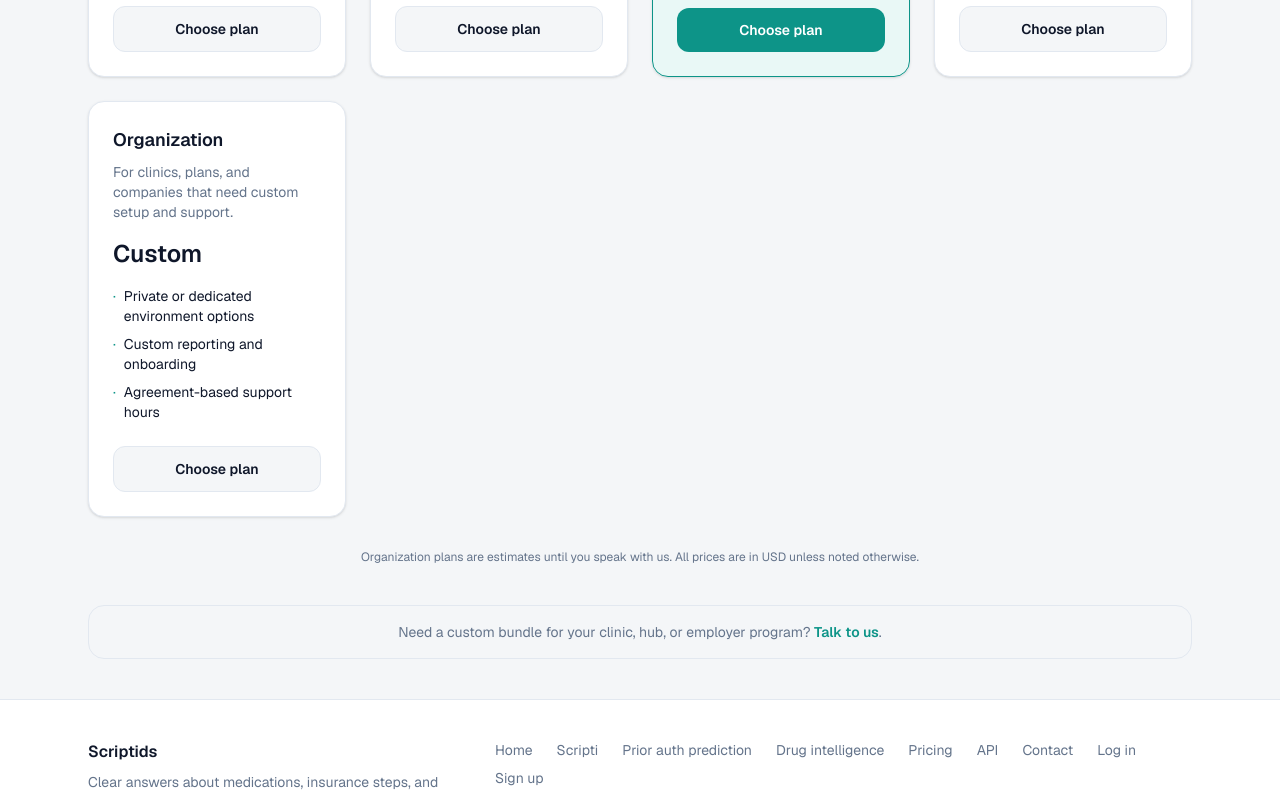
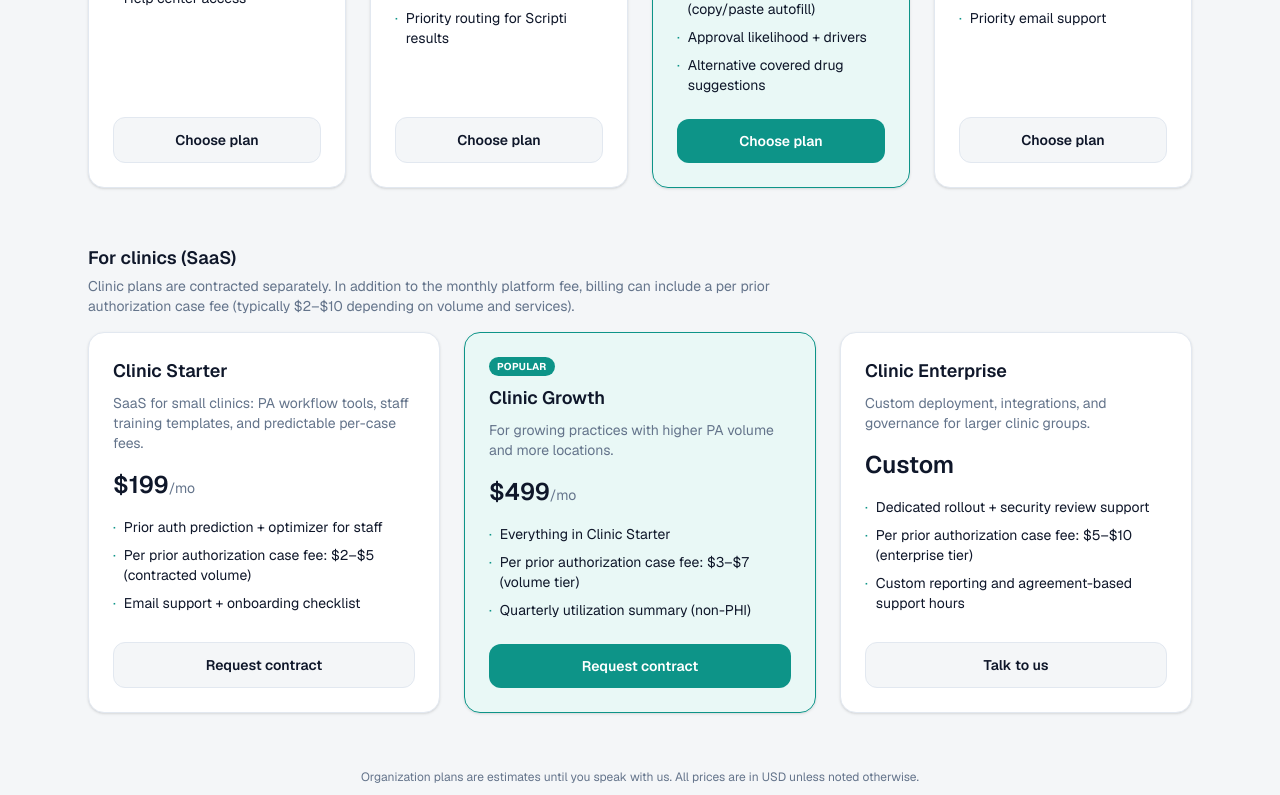
Before and after one commit to averagegio/scriptids, a Next.js app: page /pricing in a window 1280 px wide. Shown: the part 620-1415 px from the top of the page. Built offline with nearby package versions, Linux system fonts and the light colour scheme.

Commit message:
Split consumer vs clinic SaaS pricing
Expose consumerPlans and organizationPlans from /api/pricing, render two sections on /pricing, and add clinic tiers with per-PA case fee ranges.

Made-with: Cursor

```diff
--- a/app/api/pricing/route.ts
+++ b/app/api/pricing/route.ts
@@ -1,11 +1,13 @@
 import { withApiLinks } from "@/lib/api-meta";
-import { PRICING_PLANS } from "@/lib/pricing-data";
+import { CONSUMER_PLANS, ORGANIZATION_PLANS, PRICING_PLANS } from "@/lib/pricing-data";
 
 export async function GET() {
   return Response.json(
     withApiLinks({
       currency: "USD",
       billing: "monthly where applicable; enterprise custom",
+      consumerPlans: CONSUMER_PLANS,
+      organizationPlans: ORGANIZATION_PLANS,
       plans: PRICING_PLANS,
     }),
   );
--- a/app/pricing/PricingClient.tsx
+++ b/app/pricing/PricingClient.tsx
@@ -2,57 +2,34 @@
 
 import { useRouter } from "next/navigation";
 import { useEffect, useState } from "react";
-import type { PricingPlan } from "@/lib/pricing-data";
+import { ORGANIZATION_PLANS, type PricingPlan } from "@/lib/pricing-data";
 
 type Payload = {
   currency?: string;
   billing?: string;
+  consumerPlans?: PricingPlan[];
+  organizationPlans?: PricingPlan[];
   plans?: PricingPlan[];
 };
 
-export function PricingClient() {
-  const router = useRouter();
-  const [data, setData] = useState<Payload | null>(null);
-  const [error, setError] = useState<string | null>(null);
-  const [loading, setLoading] = useState(true);
-  const [pendingPlan, setPendingPlan] = useState<string | null>(null);
-
-  useEffect(() => {
-    let cancelled = false;
-    (async () => {
-      try {
-        const res = await fetch("/api/pricing");
-        const json = (await res.json()) as Payload & { error?: string };
-        if (!res.ok) throw new Error(json.error || res.statusText);
-        if (!cancelled) setData(json);
-      } catch (e) {
-        if (!cancelled)
-          setError(e instanceof Error ? e.message : "Could not load pricing");
-      } finally {
-        if (!cancelled) setLoading(false);
-      }
-    })();
-    return () => {
-      cancelled = true;
-    };
-  }, []);
-
-  if (loading) {
-    return (
-      <p className="text-center text-sm text-[var(--muted)]">Loading plans…</p>
-    );
-  }
-  if (error) {
-    return (
-      <p className="text-center text-sm text-[var(--danger)]">{error}</p>
-    );
+function gridColsClass(count: number) {
+  if (count <= 1) return "grid-cols-1";
+  if (count === 2) return "grid-cols-1 sm:grid-cols-2";
+  if (count === 3) return "grid-cols-1 md:grid-cols-3";
+  return "grid-cols-1 sm:grid-cols-2 lg:grid-cols-4";
 }
 
-  const plans = data?.plans ?? [];
-
+function PlanGrid({
+  plans,
+  pendingPlan,
+  onChoose,
+}: {
+  plans: PricingPlan[];
+  pendingPlan: string | null;
+  onChoose: (plan: PricingPlan) => void | Promise<void>;
+}) {
   return (
-    <div className="space-y-8">
-      <div className="grid gap-6 md:grid-cols-4">
+    <div className={`grid gap-6 ${gridColsClass(plans.length)}`}>
       {plans.map((plan) => (
         <article
           key={plan.id}
@@ -99,9 +76,76 @@ export function PricingClient() {
                 ? "bg-[var(--accent)] text-white"
                 : "border border-[var(--border)] bg-[var(--background)] text-[var(--foreground)]"
             }`}
-              onClick={async () => {
+            onClick={() => void onChoose(plan)}
+          >
+            {pendingPlan === plan.id ? "Working…" : plan.cta}
+          </button>
+        </article>
+      ))}
+    </div>
+  );
+}
+
+export function PricingClient() {
+  const router = useRouter();
+  const [data, setData] = useState<Payload | null>(null);
+  const [error, setError] = useState<string | null>(null);
+  const [loading, setLoading] = useState(true);
+  const [pendingPlan, setPendingPlan] = useState<string | null>(null);
+
+  useEffect(() => {
+    let cancelled = false;
+    (async () => {
+      try {
+        const res = await fetch("/api/pricing");
+        const json = (await res.json()) as Payload & { error?: string };
+        if (!res.ok) throw new Error(json.error || res.statusText);
+        if (!cancelled) setData(json);
+      } catch (e) {
+        if (!cancelled)
+          setError(e instanceof Error ? e.message : "Could not load pricing");
+      } finally {
+        if (!cancelled) setLoading(false);
+      }
+    })();
+    return () => {
+      cancelled = true;
+    };
+  }, []);
+
+  if (loading) {
+    return (
+      <p className="text-center text-sm text-[var(--muted)]">Loading plans…</p>
+    );
+  }
+  if (error) {
+    return (
+      <p className="text-center text-sm text-[var(--danger)]">{error}</p>
+    );
+  }
+
+  const consumerPlans = data?.consumerPlans?.length
+    ? data.consumerPlans
+    : (data?.plans ?? []).filter((p) => !p.id.startsWith("clinic-"));
+  const organizationPlans = data?.organizationPlans?.length
+    ? data.organizationPlans
+    : (data?.plans ?? []).filter((p) => p.id.startsWith("clinic-")).length
+      ? (data?.plans ?? []).filter((p) => p.id.startsWith("clinic-"))
+      : ORGANIZATION_PLANS;
+
+  const choosePlan = async (plan: PricingPlan) => {
     setPendingPlan(plan.id);
     try {
+      const isClinicSaaS = plan.id.startsWith("clinic-");
+      if (isClinicSaaS) {
+        const qs = new URLSearchParams({
+          topic: "clinic-saas",
+          plan: plan.id,
+        });
+        router.push(`/contact?${qs.toString()}`);
+        return;
+      }
+
       if (plan.priceMonthlyUsd === 0) {
         localStorage.setItem("scriptids_plan", plan.id);
         router.push("/chat");
@@ -127,17 +171,51 @@ export function PricingClient() {
     } finally {
       setPendingPlan(null);
     }
-              }}
-            >
-              {plan.priceMonthlyUsd === 0
-                ? "Choose plan"
-                : pendingPlan === plan.id
-                  ? "Starting checkout…"
-                  : "Choose plan"}
-            </button>
-          </article>
-        ))}
+  };
+
+  return (
+    <div className="space-y-14">
+      <section className="space-y-4">
+        <div>
+          <h2 className="text-lg font-semibold text-[var(--foreground)]">
+            For consumers
+          </h2>
+          <p className="mt-1 max-w-3xl text-sm text-[var(--muted)]">
+            Scripti focuses on OTC education and routing. Affiliate revenue comes
+            from general OTC categories (allergy, cold/flu, pain, GI, etc.) when
+            users choose to shop on a licensed pharmacy partner site.
+          </p>
         </div>
+        <PlanGrid
+          plans={consumerPlans}
+          pendingPlan={pendingPlan}
+          onChoose={choosePlan}
+        />
+      </section>
+
+      <section className="space-y-4">
+        <div>
+          <h2 className="text-lg font-semibold text-[var(--foreground)]">
+            For clinics (SaaS)
+          </h2>
+          <p className="mt-1 max-w-3xl text-sm text-[var(--muted)]">
+            Clinic plans are contracted separately. In addition to the monthly
+            platform fee, billing can include a per prior authorization case fee
+            (typically $2–$10 depending on volume and services).
+          </p>
+        </div>
+        {organizationPlans.length === 0 ? (
+          <p className="text-sm text-[var(--muted)]">
+            Clinic pricing is not available right now.
+          </p>
+        ) : (
+          <PlanGrid
+            plans={organizationPlans}
+            pendingPlan={pendingPlan}
+            onChoose={choosePlan}
+          />
+        )}
+      </section>
 
       <p className="text-center text-xs text-[var(--muted)]">
         Organization plans are estimates until you speak with us. All prices are
--- a/app/pricing/page.tsx
+++ b/app/pricing/page.tsx
@@ -6,7 +6,7 @@ import { PricingClient } from "./PricingClient";
 export const metadata: Metadata = {
   title: "Pricing",
   description:
-    "Simple plans for Scriptids—Scripti, prior authorization prediction, and drug intelligence.",
+    "Consumer plans for Scripti and prior authorization tools, plus clinic SaaS pricing.",
 };
 
 export default function PricingPage() {
@@ -17,8 +17,9 @@ export default function PricingPage() {
         Pricing
       </h1>
       <p className="mt-2 max-w-2xl text-sm leading-relaxed text-[var(--muted)]">
-        Choose a level that matches how you use Scriptids. Organization pricing
-        is tailored to your team.
+        Consumer plans cover Scripti, prior authorization tools, and drug
+        intelligence. Clinic SaaS plans are priced separately and usually include
+        a monthly platform fee plus a per prior authorization case fee.
       </p>
       <div className="mt-10">
         <PricingClient />
--- a/lib/pricing-data.ts
+++ b/lib/pricing-data.ts
@@ -8,7 +8,7 @@ export type PricingPlan = {
   featured?: boolean;
 };
 
-export const PRICING_PLANS: PricingPlan[] = [
+export const CONSUMER_PLANS: PricingPlan[] = [
   {
     id: "free",
     name: "Explorer",
@@ -61,16 +61,50 @@ export const PRICING_PLANS: PricingPlan[] = [
     ],
     cta: "Choose plan",
   },
+];
+
+export const ORGANIZATION_PLANS: PricingPlan[] = [
   {
-    id: "enterprise",
-    name: "Organization",
+    id: "clinic-starter",
+    name: "Clinic Starter",
+    priceMonthlyUsd: 199,
+    description:
+      "SaaS for small clinics: PA workflow tools, staff training templates, and predictable per-case fees.",
+    highlights: [
+      "Prior auth prediction + optimizer for staff",
+      "Per prior authorization case fee: $2–$5 (contracted volume)",
+      "Email support + onboarding checklist",
+    ],
+    cta: "Request contract",
+  },
+  {
+    id: "clinic-growth",
+    name: "Clinic Growth",
+    priceMonthlyUsd: 499,
+    description:
+      "For growing practices with higher PA volume and more locations.",
+    highlights: [
+      "Everything in Clinic Starter",
+      "Per prior authorization case fee: $3–$7 (volume tier)",
+      "Quarterly utilization summary (non-PHI)",
+    ],
+    cta: "Request contract",
+    featured: true,
+  },
+  {
+    id: "clinic-enterprise",
+    name: "Clinic Enterprise",
     priceMonthlyUsd: null,
-    description: "For clinics, plans, and companies that need custom setup and support.",
+    description:
+      "Custom deployment, integrations, and governance for larger clinic groups.",
     highlights: [
-      "Private or dedicated environment options",
-      "Custom reporting and onboarding",
-      "Agreement-based support hours",
+      "Dedicated rollout + security review support",
+      "Per prior authorization case fee: $5–$10 (enterprise tier)",
+      "Custom reporting and agreement-based support hours",
     ],
     cta: "Talk to us",
   },
 ];
+
+/** Back-compat: combined list for older clients. */
+export const PRICING_PLANS: PricingPlan[] = [...CONSUMER_PLANS, ...ORGANIZATION_PLANS];
```
Lines whose indentation alone changed are shown as unchanged.
